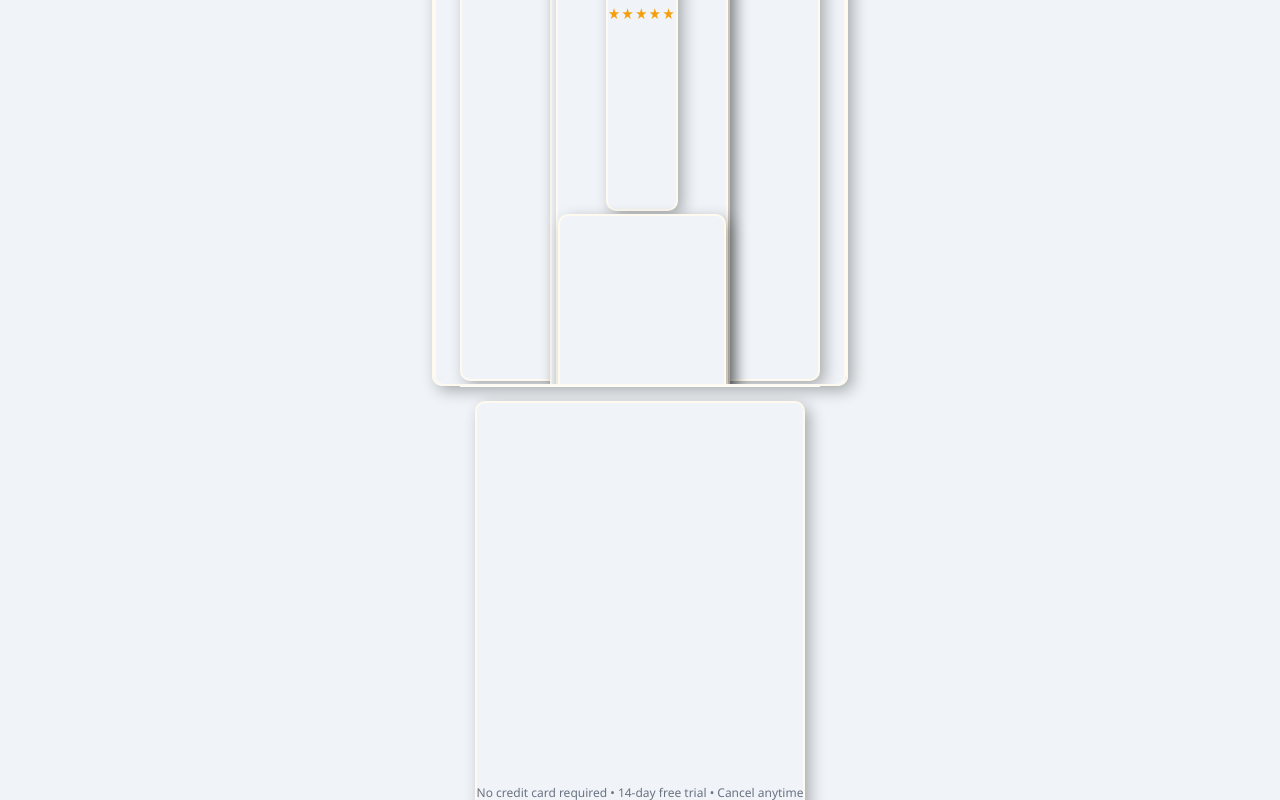
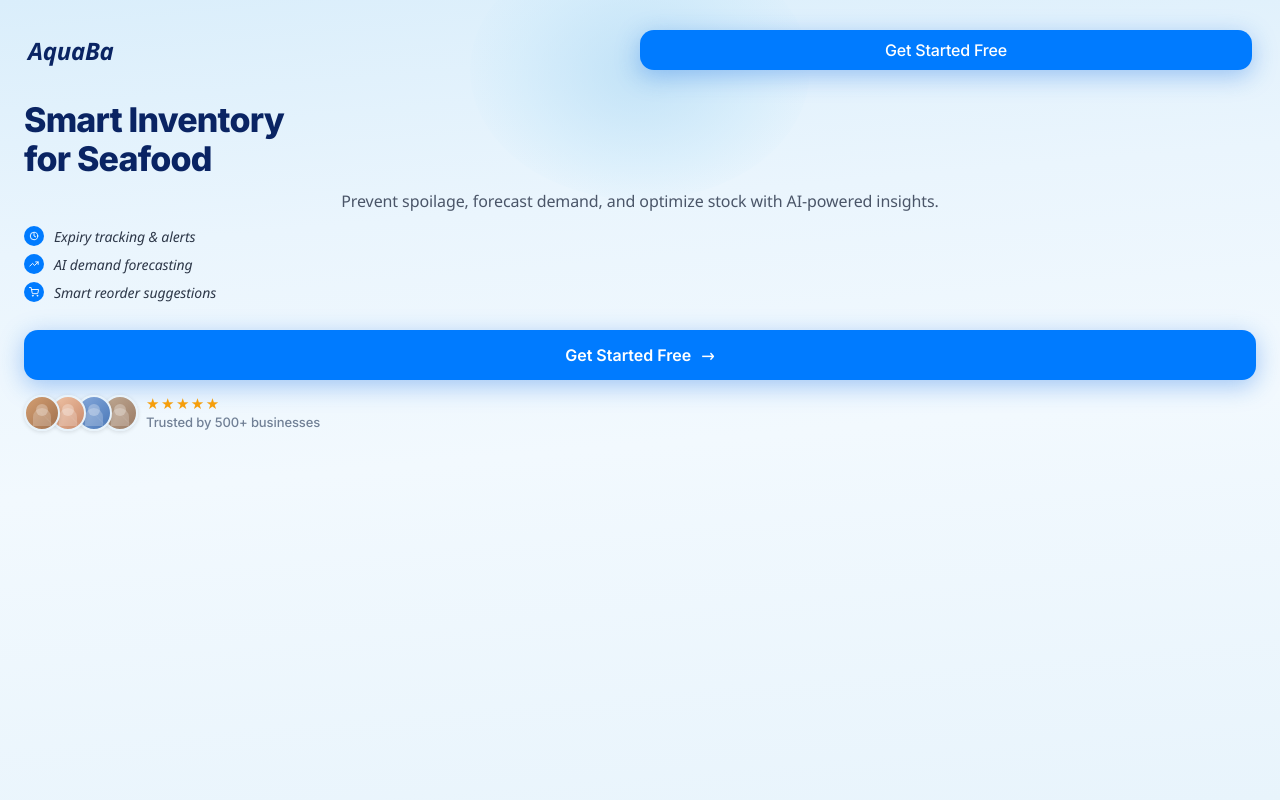
Before and after one commit to AQUABA-AI/AquaBa-AI-Frontend-developer, a React (Vite) app in the folder AquaBa-AI-Frontend/: page /landing in a window 1280 px wide. Shown: the top 800 px of the page. Built offline with nearby package versions, Linux system fonts and the light colour scheme.

Commit message:
The bug fixed

```diff
--- a/AquaBa-AI-Frontend/src/Pages/ForgetPassword/ForgetPassword.css
+++ b/AquaBa-AI-Frontend/src/Pages/ForgetPassword/ForgetPassword.css
@@ -1,4 +1,4 @@
-div {
+/* div {
     border: floralwhite solid 2px;
     border-radius: 10px;
     box-shadow: 5px 5px 15px rgba(0, 0, 0, 0.3);
@@ -9,7 +9,7 @@ div {
     height: 100vh;
     background-color: #f0f4f8;
     font-family: 'Segoe UI', Tahoma, Geneva, Verdana, sans-serif;
-}
+} */
 span{
     text-align: center;
     font-weight: 100;
--- a/AquaBa-AI-Frontend/src/Pages/Home/Home.jsx
+++ b/AquaBa-AI-Frontend/src/Pages/Home/Home.jsx
@@ -17,7 +17,7 @@ const isAuthenticated = () => {
 function Home() {
   return (
     <Routes>
-      <Route path="/" element={<Landing />} />
+      <Route path="/" element={<Login />} />
       <Route path="/landing" element={<Landing />} />
       <Route path="/login" element={<Login />} />
       <Route path="/register" element={<Register />} />
--- a/AquaBa-AI-Frontend/src/Pages/Landing/LandingPage.jsx
+++ b/AquaBa-AI-Frontend/src/Pages/Landing/LandingPage.jsx
@@ -14,7 +14,7 @@ const S = {
   // Mobile shell — matches screenshot width
   shell: {
     width: "100%",
-    maxWidth: 412,
+    maxWidth: "100%",
     minHeight: "100vh",
     position: "relative",
     overflow: "hidden",
@@ -59,7 +59,7 @@ const S = {
   content: {
     position: "relative",
     zIndex: 1,
-    paddingTop: 100
+    paddingTop: 20
   },
 
   // Headline
--- a/AquaBa-AI-Frontend/src/Pages/Login/Login.jsx
+++ b/AquaBa-AI-Frontend/src/Pages/Login/Login.jsx
@@ -49,7 +49,7 @@ export default function Login() {
     localStorage.setItem("role", "user");
     localStorage.setItem("welcomeName", matchedUser.fullName);
 
-    navigate("/inventory");
+    navigate("/landing");
   };
 
   return (
```
